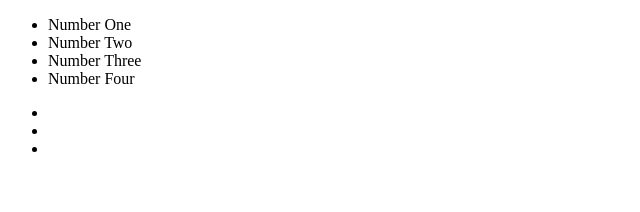
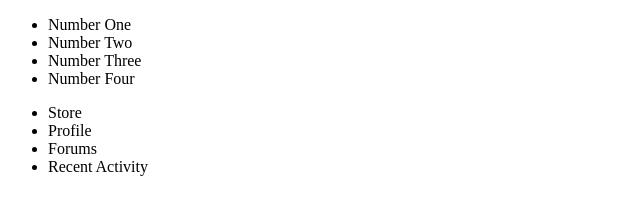
Before and after one commit to GiantTeddyBear/Web, a plain HTML site: page index.html in a window 1280 px wide. Shown: the whole page, without its empty margins (0-640 px from the left). Drawn offline with Linux system fonts and the light colour scheme.

Commit message:
Update index.html

```diff
--- a/index.html
+++ b/index.html
@@ -17,9 +17,10 @@
     </div>
     <div class="sidebar">
       <ul class="side-main">
-        <li class="side-sub"><a></a></li>
-        <li class="side-sub"><a></a></li>
-        <li class="side-sub"><a></a></li>
+        <li class="side-sub"><a>Store</a></li>
+        <li class="side-sub"><a>Profile</a></li>
+        <li class="side-sub"><a>Forums</a></li>
+        <li class="side-sub"><a>Recent Activity</a></li>
       </ul>
     </div>
   </body>
```
